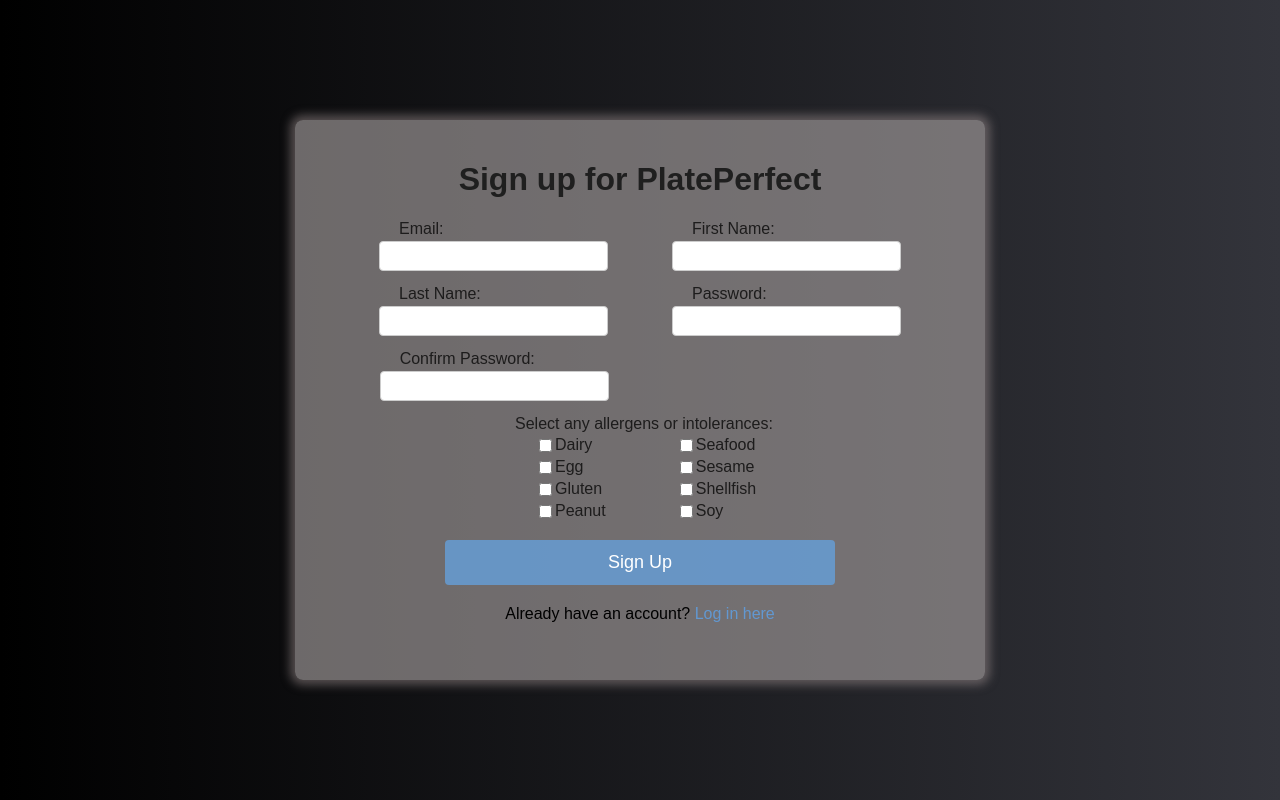
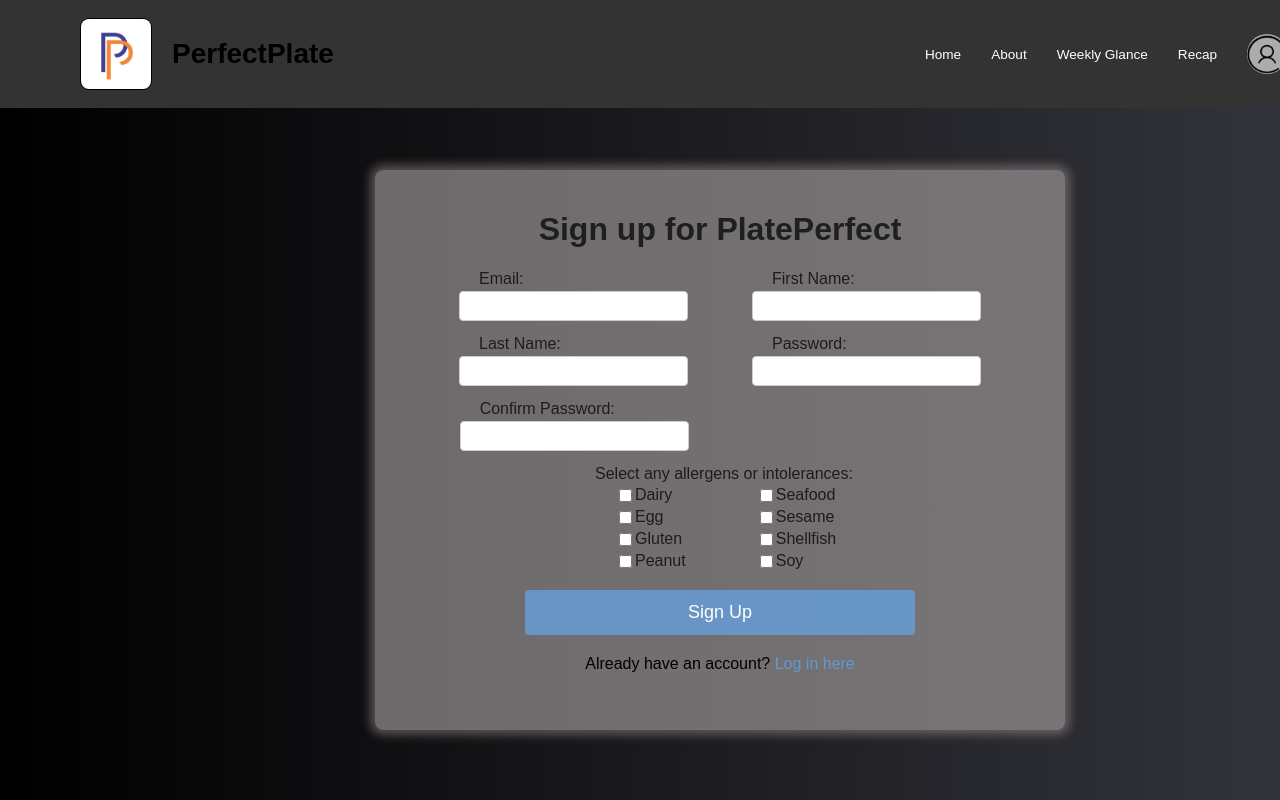
Before and after one commit to evanaddeo/UGAHacks9, a Next.js app in the folder frontend/perfect-plate/: page /registration in a window 1280 px wide. Built offline with nearby package versions, Linux system fonts and the light colour scheme.

Commit message:
Added navbar and fixed positioning

```diff
--- a/frontend/perfect-plate/src/app/registration.css
+++ b/frontend/perfect-plate/src/app/registration.css
@@ -16,6 +16,8 @@
     width: 650px;
     height: 520px;
     box-shadow: 0 0 10px 5px rgba(158, 144, 144, 0.5);
+    margin-left: 375px;
+    margin-top: 100px;
   }
 
   .checks {
--- a/frontend/perfect-plate/src/pages/registration.js
+++ b/frontend/perfect-plate/src/pages/registration.js
@@ -1,7 +1,7 @@
 import React, { useState } from 'react';
 import styles from '../app/registration.css';
 import { useRouter } from 'next/router';
-// import NavBar from "@/components/NavBar";
+import NavBar from "@/components/NavBar";
 
 export default function Login() {
   const router = useRouter();
@@ -62,6 +62,10 @@
   };
 
   return (
+    <div>
+        <div>
+            <NavBar></NavBar>
+        </div>
     <div className="container">
       <h1>Sign up for PlatePerfect</h1>
       <form onSubmit={handleSubmit}>
@@ -193,5 +197,6 @@
         </p>
       </div>
     </div>
+    </div>
   );
 }
```
